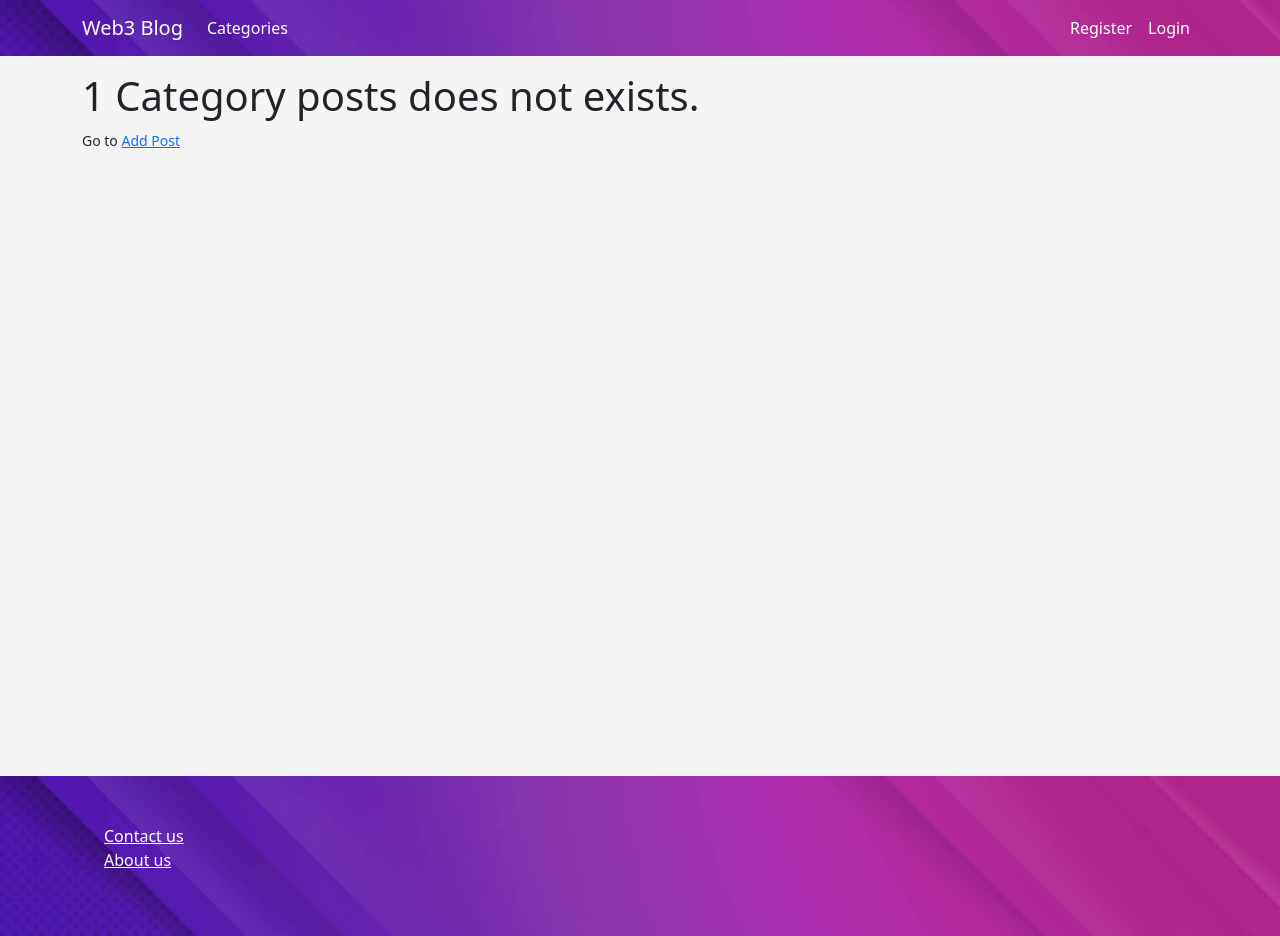
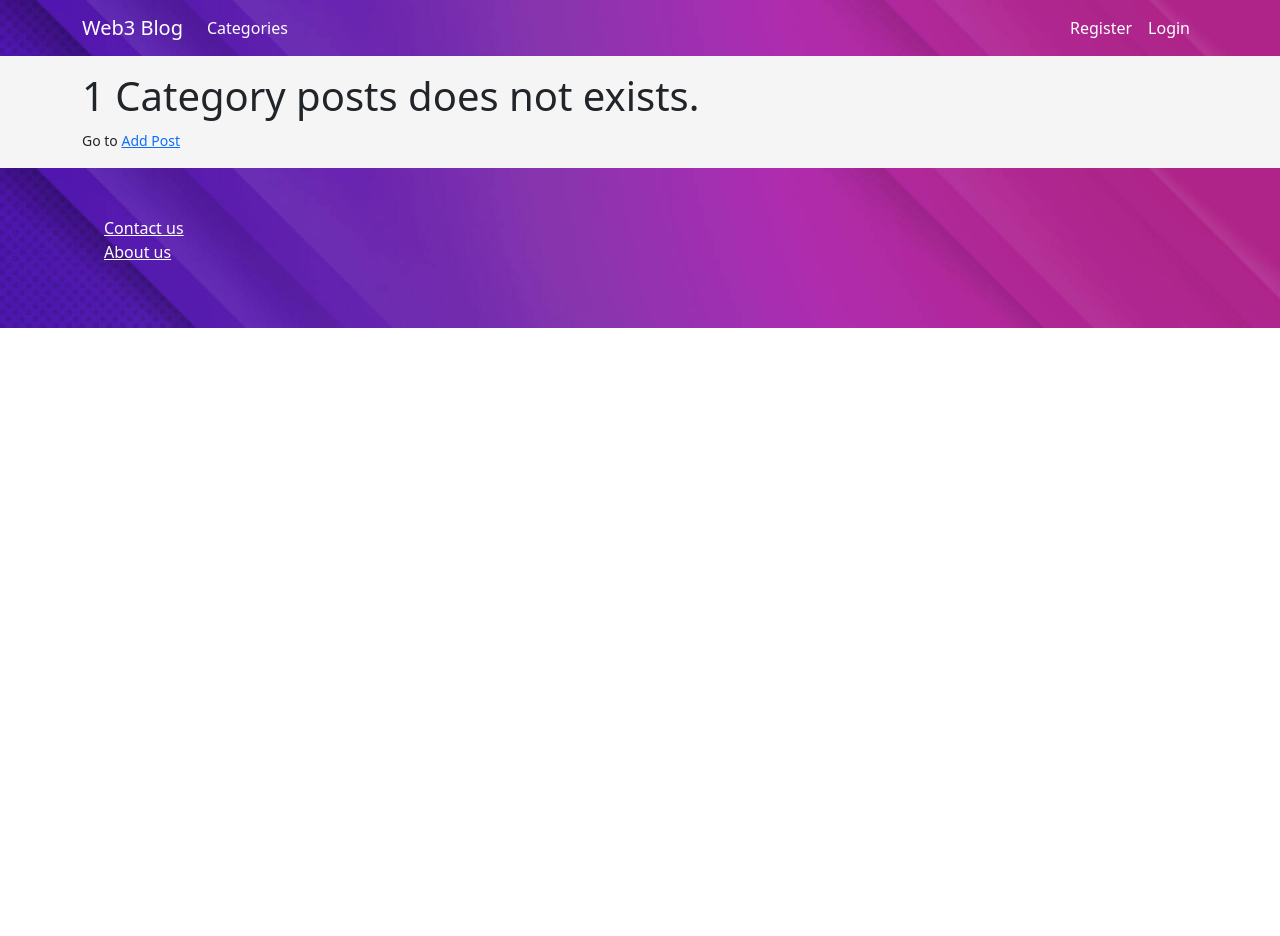
Before and after one commit to Jems11/WebBlog3, a Django app: page /category/1/ in a window 1280 px wide. After the commit the page ends 328 px from the top, so only its background shows below. Run offline with Django 5.2, Linux system fonts and the light colour scheme; data comes from the database, SQL or seed files in the repository.

Commit message:
css changes

```diff
--- a/static/TheBlog/css/custom.css
+++ b/static/TheBlog/css/custom.css
@@ -91,12 +91,12 @@ footer.main-footer {
 
 .main-show-category-post {
   background-color: whitesmoke;
-  height: 90vh;
+  height: auto;
 }
 
 .main-show-category {
   background-color: whitesmoke;
-  height: 75vh;
+  height: auto;
 }
 
 .ul-category-list-name {
```
